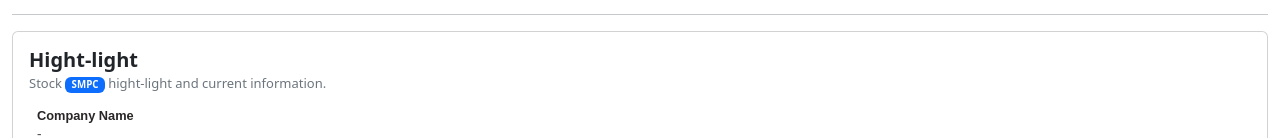
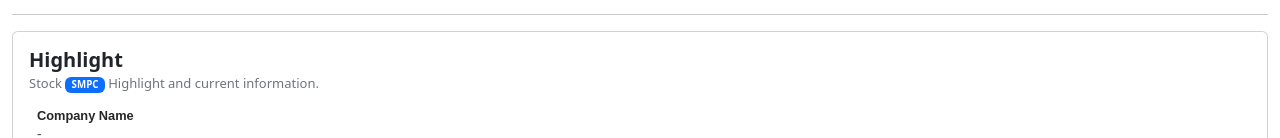
Before and after one commit to b9b4ymiN/setWatch, a Next.js app: page / in a window 1280 px wide. Shown: the part 361-499 px from the top of the page. Built offline with nearby package versions, Linux system fonts and the light colour scheme.

Commit message:
update highlight

```diff
--- a/src/pages/index.tsx
+++ b/src/pages/index.tsx
@@ -151,9 +151,9 @@ const IndexPage: NextPage<propType> = (props) => {
         <hr />
         <Card className="mt-3">
           <Card.Body>
-            <Card.Title className="tx-header">Hight-light</Card.Title>
+            <Card.Title className="tx-header">Highlight</Card.Title>
             <Card.Subtitle className="mb-2 text-muted tx-subtitle">
-              Stock <Badge>{selStockSymbol}</Badge> hight-light and current
+              Stock <Badge>{selStockSymbol}</Badge> Highlight and current
               information.
             </Card.Subtitle>
             <Container fluid>
```
